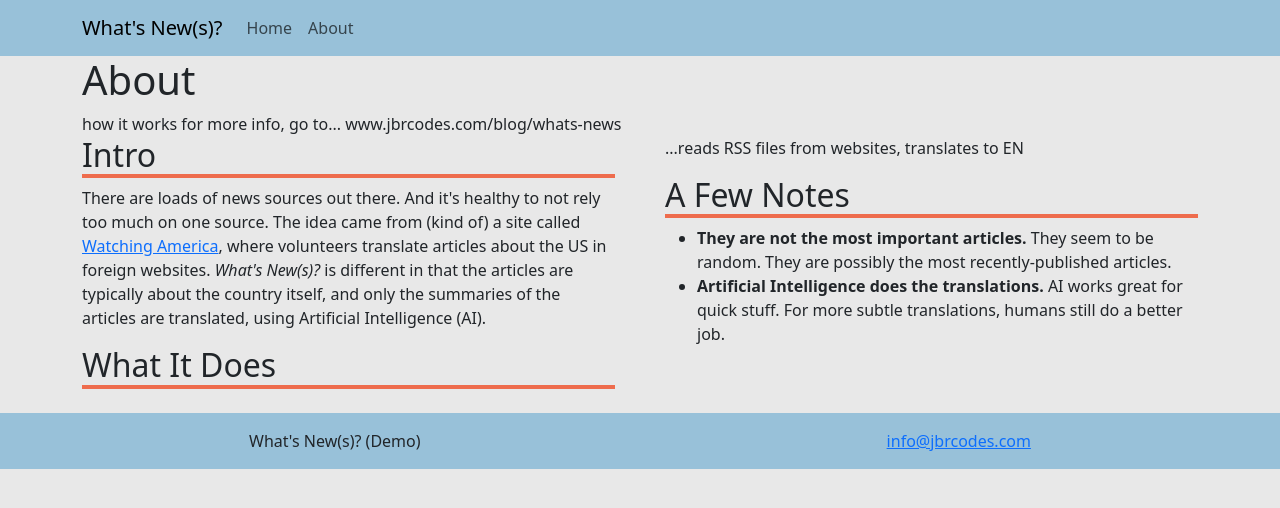
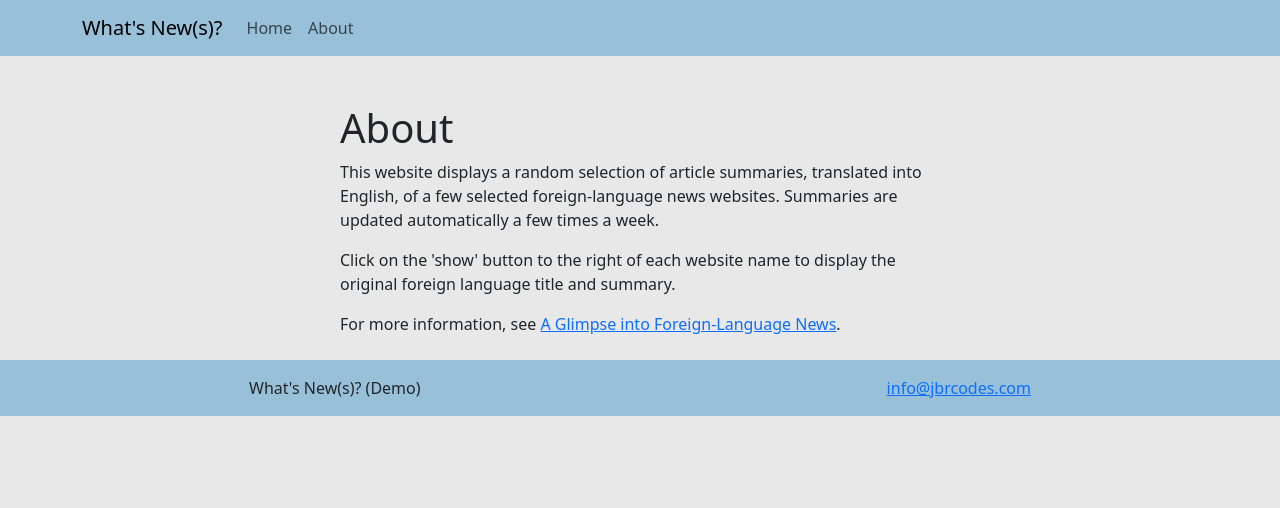
Before and after one commit to jbrcodes/WhatsNews, a Flask app: page /about in a window 1280 px wide. Shown: the top 508 px of the page. Run offline with Flask 3, Linux system fonts and the light colour scheme; parts of the project's set-up code (start-up, migrations or seed data) failed here and were passed over; some web fonts are replaced.

Commit message:
Update About page

```diff
--- a/whatsnews/templates/about.html
+++ b/whatsnews/templates/about.html
@@ -6,43 +6,27 @@
 
 {% block content %}
 <main class="container">
-    <h1>About</h1>
-
-    how it works
-    for more info, go to... www.jbrcodes.com/blog/whats-news
-
-    <div class="two-col">
-        <h2>Intro</h2>
+    <div class="mx-auto" style="max-width: 600px">
+        <h1 class="mt-5">About</h1>
 
         <p>
-            There are loads of news sources out there. And it's healthy to not rely too much
-            on one source.
-
-            The idea came from (kind of) a site called
-            <a href="https://watchingamerica.com">Watching America</a>, where volunteers translate articles about the US
-            in foreign websites. <em>What's New(s)?</em> is different in that the articles are
-            typically about the country itself, and only the summaries of the articles are translated,
-            using Artificial Intelligence (AI).
+            This website displays a random selection of article summaries,
+            translated into English, of a few selected foreign-language news websites.
+            Summaries are updated automatically a few times a week.
         </p>
 
-        <h2>What It Does</h2>
+        <p>
+            Click on the 'show' button to the right of each website name to display
+            the original foreign language title and summary.
+        </p>
 
-        <p>...reads RSS files from websites, translates to EN</p>
+        <p>
+            For more information, see
+            <a href="https://www.jbrcodes.com/blog/2025/08/glimpse-foreign-news/">A Glimpse into Foreign-Language News</a>.
+        </p>
+    </div>
 
-        <h2>A Few Notes</h2>
-        <ul>
-            <li>
-                <b>They are not the most important articles.</b>
-                They seem to be random. They are possibly the most recently-published articles.
-            </li>
 
-            <li>
-                <strong>Artificial Intelligence does the translations.</strong>
-                AI works great for quick stuff. For more subtle translations,
-                humans still do a better job.
-            </li>
-        </ul>
-    </div>
 
 </main>
 {% endblock %}
--- a/whatsnews/templates/home.html
+++ b/whatsnews/templates/home.html
@@ -11,7 +11,7 @@
         <div id="spruch">What's New(s)?</div>
 
         <div id="smalltext">
-            A glimpse into a few non-English news sources
+            A (translated) glimpse into a few non-English news sources
         </div>
     </div>
 </div>
```
